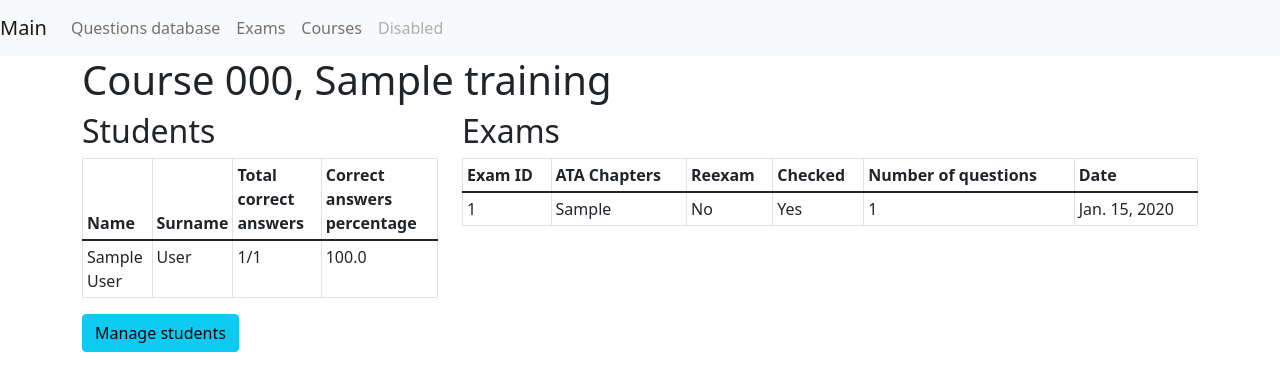
After one commit to Troubleshootist/MCQ-Generator, a Django app: page /mcq_gen/courses/1/details in a window 1280 px wide. The commit adds this page. Shown: the top 391 px of the page. Run offline with Django 4.2, Linux system fonts and the light colour scheme; tables that the repository leaves empty hold one stand-in row (values such as "Sample post"); some libraries are stand-ins or nearby versions.

Commit message:
added students handling

```diff
--- a/training_center/mcq_gen/templates/base.html
+++ b/training_center/mcq_gen/templates/base.html
@@ -34,7 +34,9 @@
                 </div>
             </div>
         </nav>
-        {% block content %}{% endblock %}
+        <div class="container">
+            {% block content %}{% endblock %}
+        </div>
         <script src="https://cdn.jsdelivr.net/npm/bootstrap@5.1.3/dist/js/bootstrap.bundle.min.js" integrity="sha384-ka7Sk0Gln4gmtz2MlQnikT1wXgYsOg+OMhuP+IlRH9sENBO0LRn5q+8nbTov4+1p" crossorigin="anonymous"></script>
         <script src="https://ajax.googleapis.com/ajax/libs/jquery/3.6.0/jquery.min.js"></script>
         <script type="text/javascript" src="https://cdn.datatables.net/v/dt/jszip-2.5.0/dt-1.11.5/af-2.3.7/b-2.2.2/b-html5-2.2.2/fh-3.2.2/sl-1.3.4/datatables.min.js"></script>
--- /dev/null
+++ b/training_center/mcq_gen/templates/course_details.html
@@ -0,0 +1,70 @@
+{% extends 'base.html' %}
+{% block content %}
+    <h1>Course {{ course.course_number }}, {{ course.training.name }}</h1>
+    <div class="row">
+        <div class="col-4">
+            <h2>Students</h2>
+            <table class="table table-sm table-bordered" id="students_table">
+                <thead>
+                    <th>Name</th>
+                    <th>Surname</th>
+                    <th>Total correct answers</th>
+                    <th>Correct answers percentage</th>
+                </thead>
+                <tbody>
+                    {% for student in students %}
+                        <tr>
+                            <td>{{ student.name }}</td>
+                            <td>{{ student.surname }}</td>
+                            <td>{{ student.total_correct_answers }}</td>
+                            <td>{{ student.total_correct_answers_percentage }}</td>
+                        </tr>
+                    {% endfor %}
+                </tbody>
+            </table>
+            {% url 'manage_students' course.id as the_url_to_manage_students %}
+            <a href="{{ the_url_to_manage_students }}" class="btn btn-info">Manage students</a>
+        </div>
+        <div class="col-8">
+            <h2>Exams</h2>
+            <table class="table table-sm table-bordered table-hover" id="exams_table">
+                <thead>
+                    <th>Exam ID</th>
+                    <th>ATA Chapters</th>
+                    <th>Reexam</th>
+                    <th>Checked</th>
+                    <th>Number of questions</th>
+                    <th>Date</th>
+                </thead>
+                <tbody>
+                    {% for exam in exams %}
+                        <tr>
+                            <td>{{ exam.id }}</td>
+                            <td>
+                                {% for ata in exam.atas %}{{ ata.ata_digit }}&nbsp{% endfor %}
+                            </td>
+                            <td>{{ exam.reexam }}</td>
+                            <td>{{ exam.is_checked }}</td>
+                            <td>{{ exam.questions_number }}</td>
+                            <td>{{ exam.date }}</td>
+                        </tr>
+                    {% endfor %}
+                </tbody>
+            </table>
+        </div>
+    </div>
+{% endblock content %}
+{% block scripts %}
+    <script>
+    $("#exams_table tbody").on('click','tr',function(){
+        // get the current row
+        var currentRow=$(this);
+
+        examID = currentRow[0].cells[0].innerHTML
+        var url = "{% url 'exam_details' 123 %}"
+        url = url.replace('123', examID)
+
+        window.open(url, '_blank');
+   });
+    </script>
+{% endblock scripts %}
--- a/training_center/mcq_gen/templates/exams.html
+++ b/training_center/mcq_gen/templates/exams.html
@@ -18,8 +18,8 @@
 
         $(document).on('click','#exams_database tr',function(e){
             var row_object  = table.api().row(this).data();
-            var url = "{% url 'exam_details' 'kuku'%}"
-            url = url.replace('kuku', row_object[0])
+            var url = "{% url 'exam_details' 123%}"
+            url = url.replace('123', row_object[0])
 
             window.open(url, '_blank');
 
--- a/training_center/mcq_gen/templates/questions_database.html
+++ b/training_center/mcq_gen/templates/questions_database.html
@@ -60,8 +60,8 @@
 
         $(document).on('click','#questions_database tr',function(e){
             var row_object  = table.api().row(this).data();
-            var url = "{% url 'question_details' 'kuku'%}"
-            url = url.replace('kuku', row_object[1])
+            var url = "{% url 'question_details' 123 %}"
+            url = url.replace('123', row_object[1])
 
             window.open(url, '_blank');
 
--- /dev/null
+++ b/training_center/mcq_gen/templates/trainings.html
@@ -0,0 +1,3 @@
+{% extends 'base.html' %}
+{% block content %}
+{% endblock content %}
--- a/training_center/mcq_gen/urls.py
+++ b/training_center/mcq_gen/urls.py
@@ -5,9 +5,9 @@ from . import views
 urlpatterns = [
     path('questions_database/', views.questions_database,
          name='questions_database'),
-    path('questions_database/question_details/<str:question_id>/',
+    path('questions_database/question_details/<int:question_id>/',
          views.question_details, name='question_details'),
-    path('questions_database/question_details/<str:question_id>/edit_question/',
+    path('questions_database/question_details/<int:question_id>/edit_question/',
          views.edit_question, name='edit_question'),
     path('questions_database/disable_question/',
          views.disable_question, name='disable_question'),
@@ -21,21 +21,29 @@ urlpatterns = [
          views.create_question, name='create_question'),
 
     path('exams/', views.all_exams, name='all_exams'),
-    path('exams/<str:exam_id>/details',
+    path('exams/<int:exam_id>/details',
          views.exam_details, name='exam_details'),
-    path('exams/<str:exam_id>/ajax_details_for_questions',
+    path('exams/<int:exam_id>/ajax_details_for_questions',
          views.ajax_details_for_questions, name='ajax_details_for_questions'),
-    path('exams/<str:exam_id>/ajax_count_questions_by_ata',
+    path('exams/<int:exam_id>/ajax_count_questions_by_ata',
          views.ajax_count_questions_by_ata, name='ajax_count_questions_by_ata'),
-    path('exams/create_exam/',
+    path('exams/create/',
          views.create_exam, name='create_exam'),
-    path('exams/<str:exam_id>/create_reexam',
+    path('exams/<int:exam_id>/create_reexam',
          views.create_reexam, name='create_reexam'),
-    path('exams/<str:exam_id>/delete_exam',
+    path('exams/<int:exam_id>/delete_exam',
          views.delete_exam, name='delete_exam'),
 
-    path('exams/<str:exam_id>/auto_change_questions',
+    path('exams/<int:exam_id>/auto_change_questions',
          views.auto_change_question, name='auto_change_questions'),
 
-    path('courses/', views.all_courses, name='all_courses')
+    path('courses/', views.all_courses, name='all_courses'),
+    path('courses/<int:course_id>/details', views.course_details, name='course_details'),
+    path('courses/create', views.create_course, name='create_course'),
+
+    path('courses/<int:course_id>/manage_students', views.manage_students, name='manage_students'),
+    path('courses/<int:course_id>/manage_students/<int:student_id>/student_update',
+         views.student_update, name='student_update'),
+    path('courses/<int:course_id>/manage_students/student_create',
+         views.student_update, name='student_create')
 ]
--- a/training_center/mcq_gen/views.py
+++ b/training_center/mcq_gen/views.py
@@ -1,5 +1,4 @@
 from django.shortcuts import render, redirect
-from django.views.generic import ListView
 from django.core import serializers
 from django.http import HttpResponse, HttpResponseRedirect, JsonResponse
 import json
@@ -109,7 +108,6 @@ def all_exams(request):
 
 
 def exam_details(request, exam_id):
-
     exam = services.get_exam_by_id(exam_id)
     is_it_second_reexam = services.is_it_second_reexam(exam)
     is_it_reexam = services.is_it_reexam(exam)
@@ -158,13 +156,11 @@ def create_reexam(request, exam_id):
 
 
 def delete_exam(request, exam_id):
-
     services.delete_exam(exam_id)
     return redirect('all_exams')
 
 
 def auto_change_question(request, exam_id):
-
     exam = services.get_exam_by_id(exam_id=exam_id)
     question_id_to_change = json.loads(request.GET['question'])[1]
     changed_exam = services.change_one_question_in_exam(
@@ -174,13 +170,78 @@ def auto_change_question(request, exam_id):
 
 
 def all_courses(request):
-
     courses = services.get_all_courses()
     context = {'courses': courses}
 
     return render(request, 'courses.html', context)
 
 
-def course_power_json(request, course_id):
-    power = services.get_course_power(course_id)
-    return JsonResponse({'power': power})
+def course_details(request, course_id):
+    course = services.get_course_by_id(course_id)
+    context = {
+        'students': services.course_details(course)['student_stats'],
+        'course': course,
+        'exams': services.get_course_exams_details(course)
+    }
+    return render(request, 'course_details.html', context)
+
+
+def create_course(request):
+    create_course_form = CreateCourseForm()
+    if request.method == 'POST':
+        create_course_form = CreateCourseForm(request.POST)
+        if create_course_form.is_valid():
+            new_course = create_course_form.save()
+            return redirect('course_details', new_course.id)
+    context = {'create_course_form': create_course_form}
+    return render(request, 'create_course.html', context)
+
+
+def add_student_to_course(request, course_id):
+    course = services.get_course_by_id(course_id)
+    create_student_form = CreateStudentForm()
+    if request.method == 'POST':
+        create_student_form = CreateStudentForm(request.POST)
+        if create_student_form.is_valid():
+            new_student = create_student_form.save()
+            new_student.course = course
+    context = {'create_student_form': create_student_form}
+    return render(request, 'create_student.html', context)
+
+
+def manage_students(request, course_id):
+    course = services.get_course_by_id(course_id)
+    students = course.students.all()
+    context = {
+        'students': students,
+        'course': course
+    }
+    return render(request, 'students_list.html', context)
+
+
+def student_update(request, course_id, student_id=0):
+    """Update or create student"""
+
+    course = services.get_course_by_id(course_id)
+
+    if request.method == 'GET':
+        if student_id == 0:
+            student_form = StudentForm()
+        else:
+            student = services.get_student_by_id(student_id)
+            student_form = StudentForm(instance=student)
+        context = {'student_form': student_form}
+        return render(request, 'student_update.html', context)
+    else:
+        if student_id == 0:
+            student_form = StudentForm(request.POST)
+        else:
+            student = services.get_student_by_id(student_id)
+            student_form = StudentForm(request.POST, instance=student)
+        if student_form.is_valid():
+
+            if student_form.instance.course_id is None:
+                student_form.instance.course_id = course.id
+            student_form.save()
+
+        return redirect('manage_students', course_id=course_id)
```
Also changed, not shown: training_center/mcq_gen/forms.py (+16 -1 lines), training_center/mcq_gen/models.py (+17 -10 lines), training_center/mcq_gen/services.py (+71 -20 lines), training_center/mcq_gen/templates/courses.html (+8 -4 lines), training_center/mcq_gen/templates/create_course.html (added, +8 -0 lines), training_center/mcq_gen/templates/exam_details.html (+11 -5 lines), training_center/mcq_gen/templates/student_update.html (added, +11 -0 lines), training_center/mcq_gen/templates/students_list.html (added, +31 -0 lines), 2 other files.
